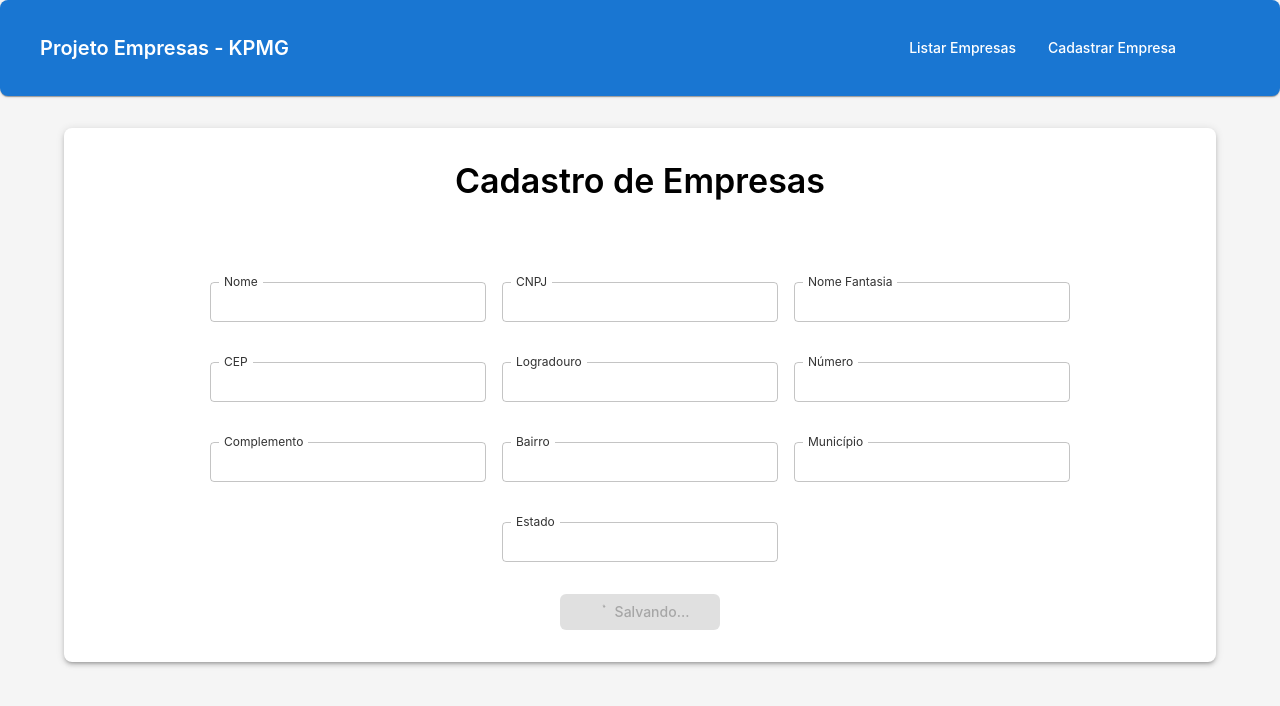
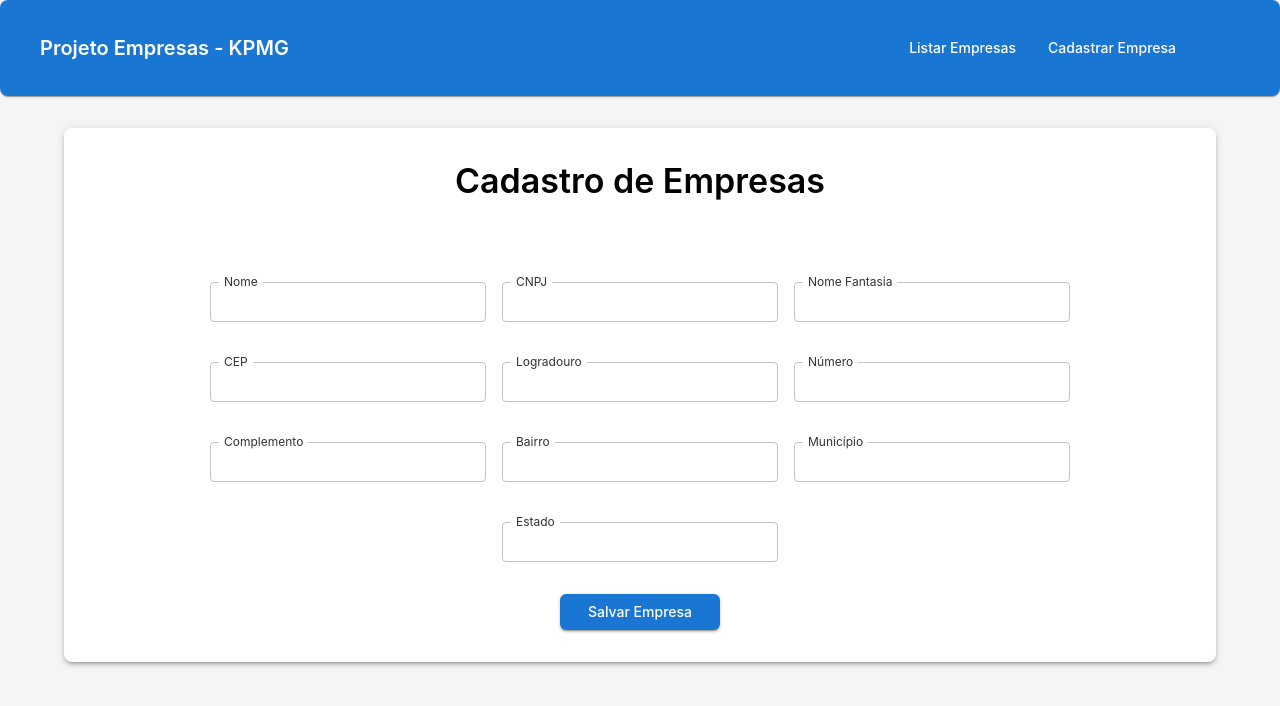
Before and after one commit to AlexandreNoguez/company-crud-client, a React (Vite) app: page /empresas/cadastrar in a window 1280 px wide. Shown: the top 706 px of the page. Built offline with nearby package versions, Linux system fonts and the light colour scheme; no server answers; some icons are missing.

Commit message:
fix(loading): fix button disabled logic and loading indicator

```diff
--- a/src/pages/CompanyFormPage.tsx
+++ b/src/pages/CompanyFormPage.tsx
@@ -66,10 +66,10 @@ export default function CompanyFormPage() {
           variant="contained"
           color="primary"
           sx={{ mt: 3, minWidth: 160 }}
-          disabled={!isLoading}
-          startIcon={!isLoading ? <CustomCircularProgress /> : null}
+          disabled={isLoading}
+          startIcon={isLoading ? <CustomCircularProgress /> : null}
         >
-          {!isLoading ? 'Salvando...' : 'Salvar Empresa'}
+          {isLoading ? 'Salvando...' : 'Salvar Empresa'}
         </Button>
       </Box>
     </Paper>
```
